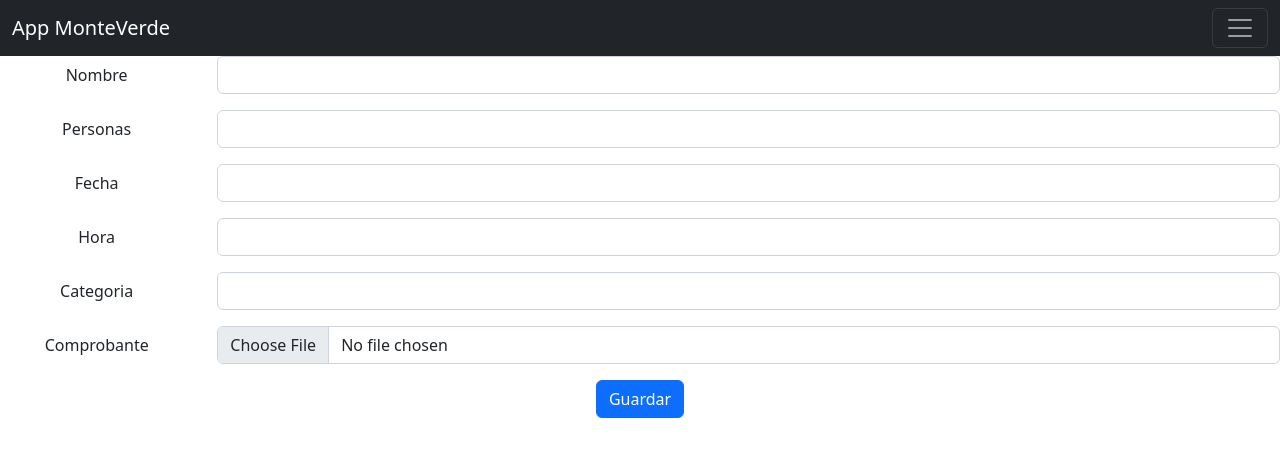
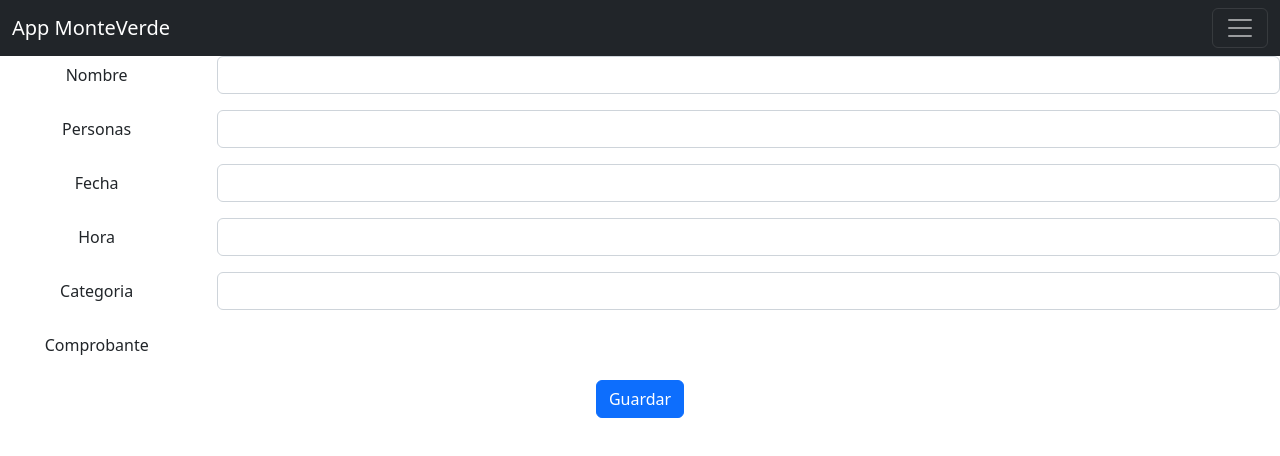
Before and after one commit to EdgarLuna7799/apprestaurante, a React (Create React App) app: page /formulario in a window 1280 px wide. Shown: the top 456 px of the page. Built offline with nearby package versions, Linux system fonts and the light colour scheme; no server answers.

Commit message:
make it better

```diff
--- a/src/components/formularios/Formulario.js
+++ b/src/components/formularios/Formulario.js
@@ -12,7 +12,6 @@ function Formulario() {
     fecha:'',
     hora:"",
     categoria:"",
-    image:""
   }
 
   const [guardarClientes, setguardarClientes]=useState(variables);
@@ -147,13 +146,6 @@ function Formulario() {
             Comprobante
           </label>
           <div class="col-sm-10">
-            <input
-            type="file"
-            class="form-control"
-            name="image"
-            value={guardarClientes.image}
-            onChange={obtenerValues}
-            />
           </div>
         </div>
         <button type="submit" class="btn btn-primary">
```
